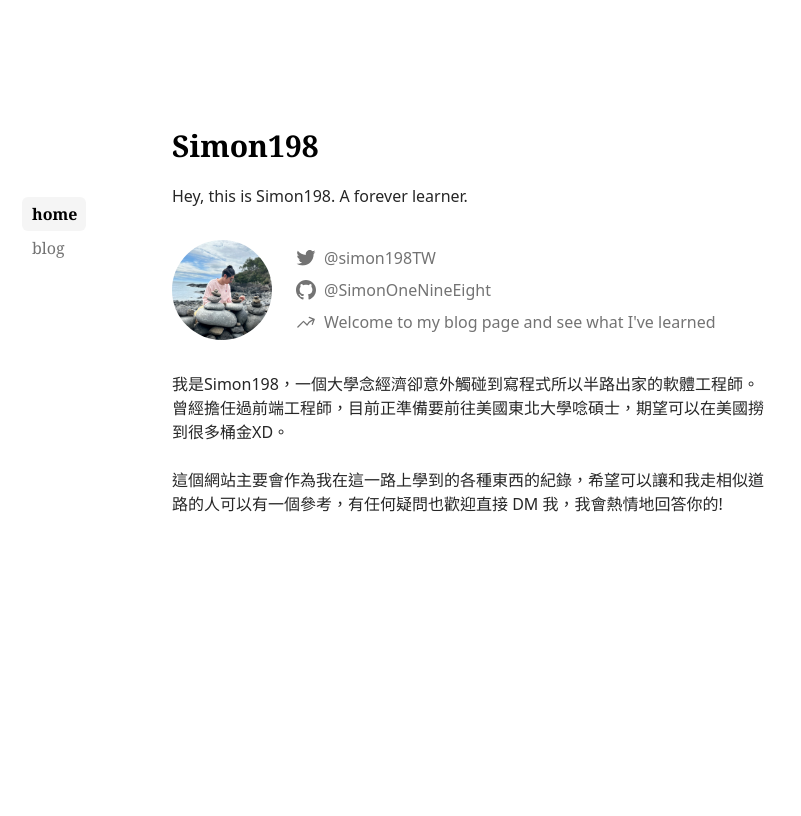
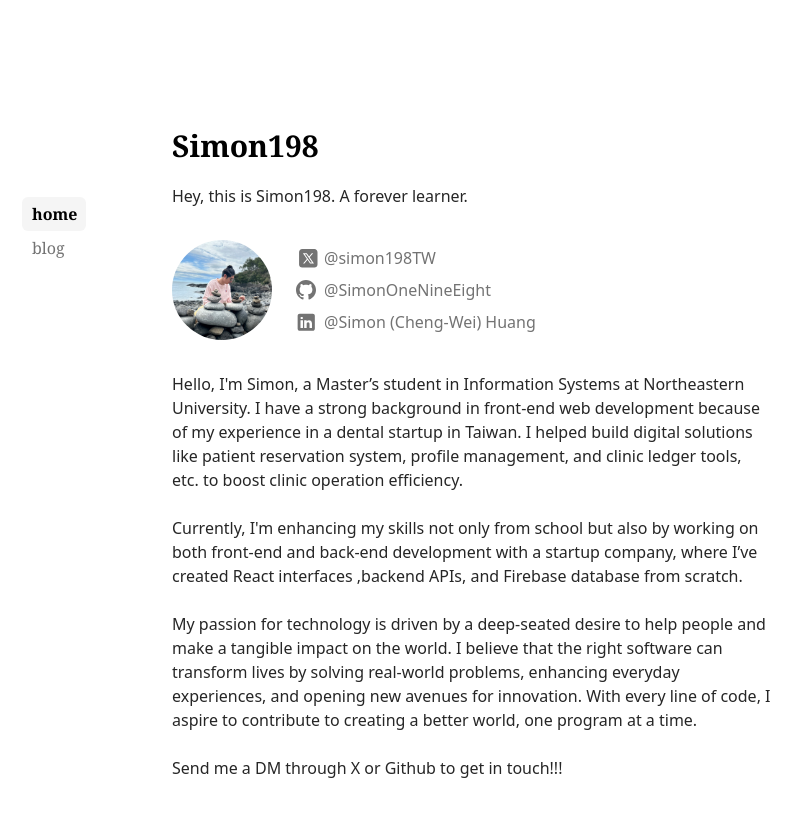
Before and after one commit to SimonOneNineEight/simon198.io, a Next.js app: page / in a window 1280 px wide. Shown: the top 816 px of the page, without its empty margins (170-971 px from the left). Built offline with nearby package versions, Linux system fonts and the light colour scheme.

Commit message:
[Add Post] What did I learn from building a text editor from scratch

```diff
--- a/src/app/page.tsx
+++ b/src/app/page.tsx
@@ -6,6 +6,7 @@ import {
   GitHubIcon,
   TwitterIcon,
   ViewsIcon,
+  LinkedInIcon,
 } from "@/components/icons";
 
 export const revalidate = 60;
@@ -33,7 +34,7 @@ export default async function HomePage() {
             rel="noopener noreferrer"
             target="_blank"
             href="https://twitter.com/simon198TW"
-            className="flex items-center gap-2"
+            className="flex items-center gap-1"
           >
             <TwitterIcon />
             {`@simon198TW`}
@@ -47,22 +48,34 @@ export default async function HomePage() {
             <GitHubIcon />
             {`@SimonOneNineEight`}
           </a>
-          <Link href="/blog" className="flex items-center">
-            <ViewsIcon />
-            {`Welcome to my blog page and see what I've learned`}
+          <Link
+            href="https://www.linkedin.com/in/simon198/"
+            className="flex items-center "
+          >
+            <LinkedInIcon />
+            {`@Simon (Cheng-Wei) Huang `}
           </Link>
         </div>
       </div>
       <p className="my-5 max-w-[600px] text-neutral-800 dark:text-neutral-200">
         {/* TODO: need to add some introduction */}
+
         {
-          "我是Simon198，一個大學念經濟卻意外觸碰到寫程式所以半路出家的軟體工程師。曾經擔任過前端工程師，目前正準備要前往美國東北大學唸碩士，期望可以在美國撈到很多桶金XD。"
+          "Hello, I'm Simon, a Master’s student in Information Systems at Northeastern University. I have a strong background in front-end web development because of my experience in a dental startup in Taiwan. I helped build digital solutions like patient reservation system, profile management, and clinic ledger tools, etc. to boost clinic operation efficiency."
         }
         <br />
         <br />
         {
-          "這個網站主要會作為我在這一路上學到的各種東西的紀錄，希望可以讓和我走相似道路的人可以有一個參考，有任何疑問也歡迎直接 DM 我，我會熱情地回答你的!"
+          "Currently, I'm enhancing my skills not only from school but also by working on both front-end and back-end development with a startup company, where I’ve created React interfaces ,backend APIs, and Firebase database from scratch."
         }
+        <br />
+        <br />
+        {
+          "My passion for technology is driven by a deep-seated desire to help people and make a tangible impact on the world. I believe that the right software can transform lives by solving real-world problems, enhancing everyday experiences, and opening new avenues for innovation. With every line of code, I aspire to contribute to creating a better world, one program at a time."
+        }
+        <br />
+        <br />
+        {"Send me a DM through X or Github to get in touch!!!"}
       </p>
       {/* <ul className="flex flex-col md:flex-row mt-8 space-x-0 md:space-x-4 space-y-2 md:space-y-0 font-sm text-neutral-500 dark:text-neutral-400">
         <li>
--- a/src/components/icons.tsx
+++ b/src/components/icons.tsx
@@ -1,23 +1,35 @@
 export function TwitterIcon() {
   return (
     <svg
-      width="20"
-      height="16"
-      viewBox="0 0 24 20"
-      fill="none"
       xmlns="http://www.w3.org/2000/svg"
+      x="0px"
+      y="0px"
+      width="24"
+      height="24"
+      viewBox="0 0 250 250"
+      fill="currentColor"
+      // className="mr-1"
     >
-      <g clipPath="url(#a)">
-        <path
-          d="M21.479 4.937c.015.209.015.418.015.628 0 6.424-4.917 13.832-13.906 13.832v-.004a13.89 13.89 0 0 1-7.491-2.18 9.847 9.847 0 0 0 7.233-2.015 4.89 4.89 0 0 1-4.566-3.375c.732.14 1.487.112 2.206-.084a4.868 4.868 0 0 1-3.92-4.764v-.062c.68.376 1.44.585 2.218.608a4.851 4.851 0 0 1-1.513-6.49 13.896 13.896 0 0 0 10.073 5.078 4.848 4.848 0 0 1 1.414-4.644 4.911 4.911 0 0 1 6.914.21A9.84 9.84 0 0 0 23.26.496a4.884 4.884 0 0 1-2.149 2.69 9.76 9.76 0 0 0 2.807-.766 9.898 9.898 0 0 1-2.439 2.518Z"
-          fill="currentColor"
-        />
+      <g
+        fill="currentColor"
+        fill-rule="nonzero"
+        stroke="none"
+        stroke-width="1"
+        stroke-linecap="butt"
+        stroke-linejoin="miter"
+        stroke-miterlimit="10"
+        stroke-dasharray=""
+        stroke-dashoffset="0"
+        font-family="none"
+        font-weight="none"
+        font-size="none"
+        text-anchor="none"
+        style={{ mixBlendMode: "normal" }}
+      >
+        <g transform="scale(10.66667,10.66667)">
+          <path d="M10.053,7.988l5.631,8.024h-1.497l-5.621,-8.024zM21,6v12c0,1.657 -1.343,3 -3,3h-12c-1.657,0 -3,-1.343 -3,-3v-12c0,-1.657 1.343,-3 3,-3h12c1.657,0 3,1.343 3,3zM17.538,17l-4.186,-5.99l3.422,-4.01h-1.311l-2.704,3.16l-2.207,-3.16h-3.85l3.941,5.633l-3.737,4.367h1.333l3.001,-3.516l2.458,3.516z"></path>
+        </g>
       </g>
-      <defs>
-        <clipPath id="a">
-          <path fill="#fff" d="M0 0h24v19.636H0z" />
-        </clipPath>
-      </defs>
     </svg>
   );
 }
@@ -99,3 +111,39 @@ export function YoutubeIcon() {
     </svg>
   );
 }
+
+export function LinkedInIcon() {
+  return (
+    <svg
+      xmlns="http://www.w3.org/2000/svg"
+      x="0px"
+      y="0px"
+      width="20"
+      height="20"
+      viewBox="0 0 250 250"
+      fill="currentColor"
+      className="mr-2"
+    >
+      <g
+        fill="currentColor"
+        fill-rule="nonzero"
+        stroke="none"
+        stroke-width="1"
+        stroke-linecap="butt"
+        stroke-linejoin="miter"
+        stroke-miterlimit="10"
+        stroke-dasharray=""
+        stroke-dashoffset="0"
+        font-family="none"
+        font-weight="none"
+        font-size="none"
+        text-anchor="none"
+        style={{ mixBlendMode: "normal" }}
+      >
+        <g transform="scale(5.12,5.12)">
+          <path d="M41,4h-32c-2.76,0 -5,2.24 -5,5v32c0,2.76 2.24,5 5,5h32c2.76,0 5,-2.24 5,-5v-32c0,-2.76 -2.24,-5 -5,-5zM17,20v19h-6v-19zM11,14.47c0,-1.4 1.2,-2.47 3,-2.47c1.8,0 2.93,1.07 3,2.47c0,1.4 -1.12,2.53 -3,2.53c-1.8,0 -3,-1.13 -3,-2.53zM39,39h-6c0,0 0,-9.26 0,-10c0,-2 -1,-4 -3.5,-4.04h-0.08c-2.42,0 -3.42,2.06 -3.42,4.04c0,0.91 0,10 0,10h-6v-19h6v2.56c0,0 1.93,-2.56 5.81,-2.56c3.97,0 7.19,2.73 7.19,8.26z"></path>
+        </g>
+      </g>
+    </svg>
+  );
+}
```
Also changed, not shown: data/posts/what-did-i-learn-from-building-a-text-editor-from-scratch.mdx (added, +25 -0 lines).
